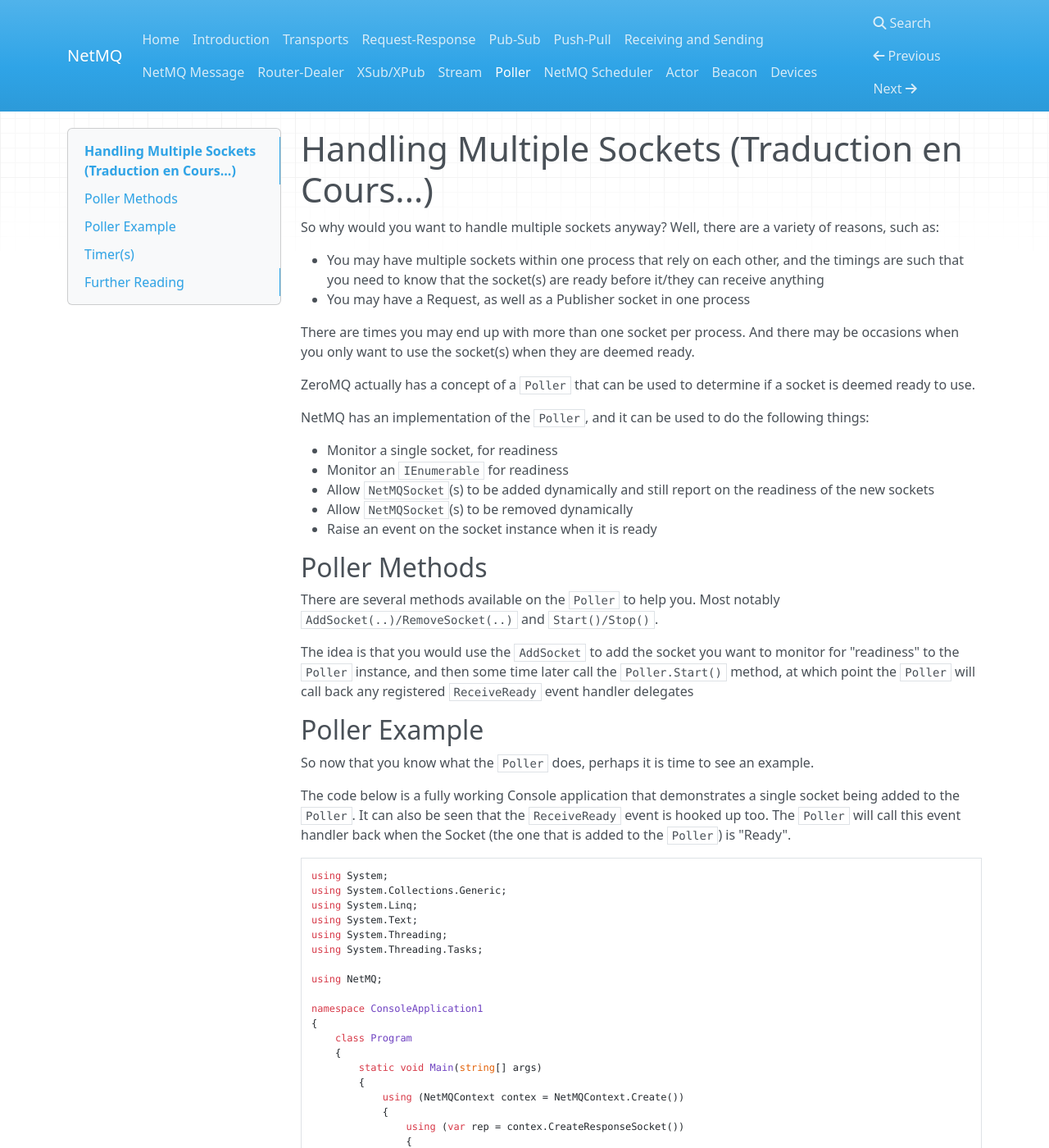
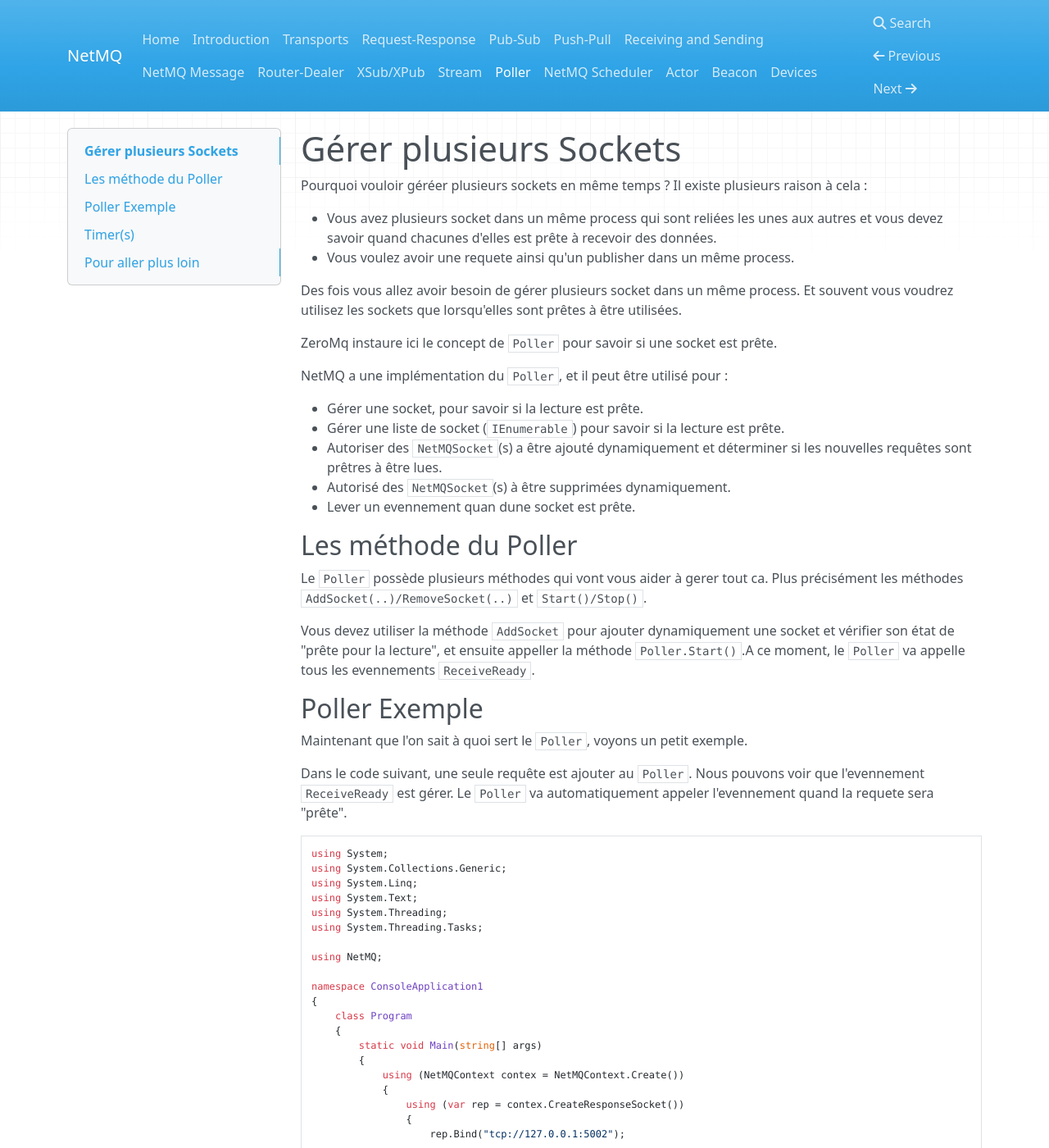
Before and after one commit to NetMQ/Docs-French, an MkDocs documentation site: the page built from docs/poller.md, in a window 1280 px wide and 1400 px high. Shown: the whole window at 82% size. Built offline with MkDocs 1.6.1, drawn with Linux system fonts in a browser that asks for light colours; nearby versions of some CDN libraries; old or Windows-style settings are respelled for this version of MkDocs; some of the changed text lies outside the part shown.

Commit message:
Update poller.md

```diff
--- a/docs/poller.md
+++ b/docs/poller.md
@@ -1,36 +1,36 @@
-Handling Multiple Sockets (Traduction en Cours...)
+Gérer plusieurs Sockets
 =====
 
-So why would you want to handle multiple sockets anyway? Well, there are a variety of reasons, such as:
+Pourquoi vouloir géréer plusieurs sockets en même temps ? Il existe plusieurs raison à cela :
 
-+ You may have multiple sockets within one process that rely on each other, and the timings are such that you need to know that the socket(s) are ready before it/they can receive anything
-+ You may have a Request, as well as a Publisher socket in one process
++ Vous avez plusieurs socket dans un même process qui sont reliées les unes aux autres et vous devez savoir quand chacunes d'elles est prête à recevoir des données.
++ Vous voulez avoir une requete ainsi qu'un publisher dans un même process.
 
-There are times you may end up with more than one socket per process. And there may be occasions when you only want to use the socket(s) when they are deemed ready.
+Des fois vous allez avoir besoin de gérer plusieurs socket dans un même process. Et souvent vous voudrez utilisez les sockets que lorsqu'elles sont prêtes à être utilisées.
 
-ZeroMQ actually has a concept of a <code>Poller</code> that can be used to determine if a socket is deemed ready to use.
+ZeroMq instaure ici le concept de <code>Poller</code> pour savoir si une socket est prête.
 
-NetMQ has an implementation of the <code>Poller</code>, and it can be used to do the following things:
+NetMQ a une implémentation du <code>Poller</code>, et il peut être utilisé pour :
 
-+ Monitor a single socket, for readiness
-+ Monitor an <code>IEnumerable<NetMQSocket></code> for readiness
-+ Allow <code>NetMQSocket</code>(s) to be added dynamically and still report on the readiness of the new sockets
-+ Allow <code>NetMQSocket</code>(s) to be removed dynamically
-+ Raise an event on the socket instance when it is ready
++ Gérer une socket, pour savoir si la lecture est prête.
++ Gérer une liste de socket (<code>IEnumerable<NetMQSocket></code>) pour savoir si la lecture est prête.
++ Autoriser des <code>NetMQSocket</code>(s) a être ajouté dynamiquement et déterminer si les nouvelles requêtes sont prêtres à être lues.
++ Autorisé des <code>NetMQSocket</code>(s) à être supprimées dynamiquement.
++ Lever un evennement quan dune socket est prête.
 
 
-## Poller Methods
+## Les méthode du Poller
 
-There are several methods available on the <code>Poller</code> to help you. Most notably <code>AddSocket(..)/RemoveSocket(..)</code> and <code>Start()/Stop()</code>.
+Le <code>Poller</code> possède plusieurs méthodes qui vont vous aider à gerer tout ca. Plus précisément les méthodes <code>AddSocket(..)/RemoveSocket(..)</code> et <code>Start()/Stop()</code>.
 
-The idea is that you would use the <code>AddSocket</code> to add the socket you want to monitor for "readiness" to the <code>Poller</code> instance, and then some time later call the <code>Poller.Start()</code> method, at which point the <code>Poller</code> will call back any registered <code>ReceiveReady</code> event handler delegates
+Vous devez utiliser la méthode <code>AddSocket</code> pour ajouter dynamiquement une socket et vérifier son état de "prête pour la lecture", et ensuite appeller la méthode <code>Poller.Start()</code>.A ce moment, le <code>Poller</code> va appelle tous les evennements <code>ReceiveReady</code>.
 
 
-## Poller Example
+## Poller Exemple
 
-So now that you know what the <code>Poller</code> does, perhaps it is time to see an example.
+Maintenant que l'on sait à quoi sert le <code>Poller</code>, voyons un petit exemple.
 
-The code below is a fully working Console application that demonstrates a single socket being added to the <code>Poller</code>. It can also be seen that the <code>ReceiveReady</code> event is hooked up too. The <code>Poller</code> will call this event handler back when the Socket (the one that is added to the <code>Poller</code>) is "Ready".
+Dans le code suivant, une seule requête est ajouter au <code>Poller</code>. Nous pouvons voir que l'evennement <code>ReceiveReady</code> est gérer. Le <code>Poller</code> va automatiquement appeler l'evennement quand la requete sera "prête".
 
 
     using System;
@@ -90,7 +90,7 @@ The code below is a fully working Console application that demonstrates a single
     }
 
 
-When you run this you should see something like this appear in the Console output:
+Vous devriez voir dans la console :
 
 <p>
 <i>
@@ -101,10 +101,9 @@ messageBack = World<br/>
 
 
 
+A partir de cet exemple, nous pouvons maintenant supprimer la <code>ResponseSocket</code> du <code>Poller</code> dès que nous voyons le premiers message, ce qui veux dire que nous ne devrions plus recevoir aucunes informations sur la <code>ResponseSocket</code>.
 
-Building on this example. What we can now do is to remove the <code>ResponseSocket</code> from the <code>Poller</code> once we see the 1st message, which should mean that we no longer recieve any messages on the removed <code>ResponseSocket</code>. We will stick with the same example code, but this time we have added a <code>Poller.RemoveSocket(..)</code> in the <code>rep.ReceiveReady</code> event handler code.
-
-Here is the new modified code
+Voici le nouveau code :
 
 
     using System;
@@ -182,7 +181,7 @@ Here is the new modified code
     }
 
 
-Which when run gives this output now.
+Ce qui donne :
 
 <p><i>
 messageIn = Hello<br/>
@@ -191,15 +190,14 @@ Carrying on doing the rest<br/>
 </i>
 </p>
 
-
-See how we did not get any output for the "Hello Again" message we attempted to send. This is due to the <code>ResponseSocket</code> being removed from the <code>Poller</code> earlier.
+Nous n'avons pas le message "Hello Again" que nous avons envoyés car la <code>ResponseSocket</code> a été supprimé du <code>Poller</code> avant.
 
 
 ## Timer(s)
 
-Another thing the Poller allows is to add/remove <code>NetMQTimer</code> instances, which you may do using the <code>AddTimer(..) / RemoveTimer(..)</code> methods.
+Une autre fonctionnalité du <code>Poller</code> est de pouvoir gérer des <code>Timer</code> en appellant les méthodes <code>AddTimer(..) / RemoveTimer(..)</code>.
 
-Where the added timers get called back the <code>Poller</code>. Here is a simple example that adds a <code>NetMQTimer</code> which expects to wait for 5 Seconds. The <code>NetMQTimer</code> instance is added to the <code>Poller</code>, which internally calls the <code>NetMQTimer.Elapsed</code> event handler callback delegates.
+Voici un exemple qui montre comment on ajoute un <code>NetMQTimer</code> qui attend 5 secondes. Le <code>NetMQTimer</code> est ajouter au <code>Poller</code>, qui va s'occuper de déclencher le <code>NetMQTimer.Elapsed</code>.
 
     using System;
     using System.Collections.Generic;
@@ -241,7 +239,7 @@ Where the added timers get called back the <code>Poller</code>. Here is a simple
     }
 
 
-Which when run gives this output now.
+Ce qui donne :
 
 <p><i>
 Timer done<br/>
@@ -251,6 +249,6 @@ Timer done<br/>
 
 
 
-## Further Reading
+## Pour aller plus loin
 
-Another good place to look is at the test cases <a href="https://github.com/zeromq/netmq/blob/master/src/NetMQ.Tests/PollerTests.cs" target="_blank">Poller tests</a>
+Pour plus d'utilisation du <code>Poller</code> vous pouvez aller sur <a href="https://github.com/zeromq/netmq/blob/master/src/NetMQ.Tests/PollerTests.cs" target="_blank">Poller tests</a>
```
